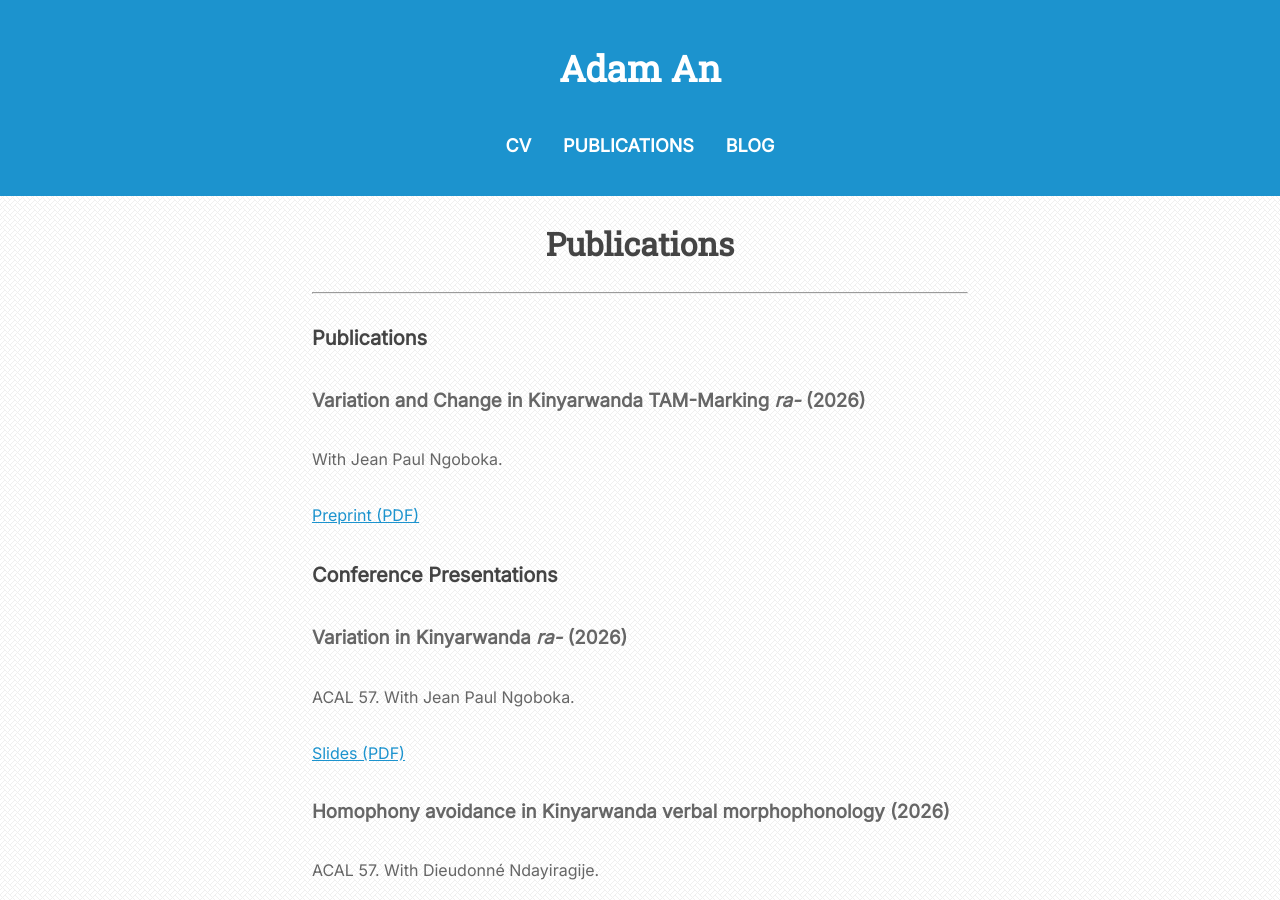
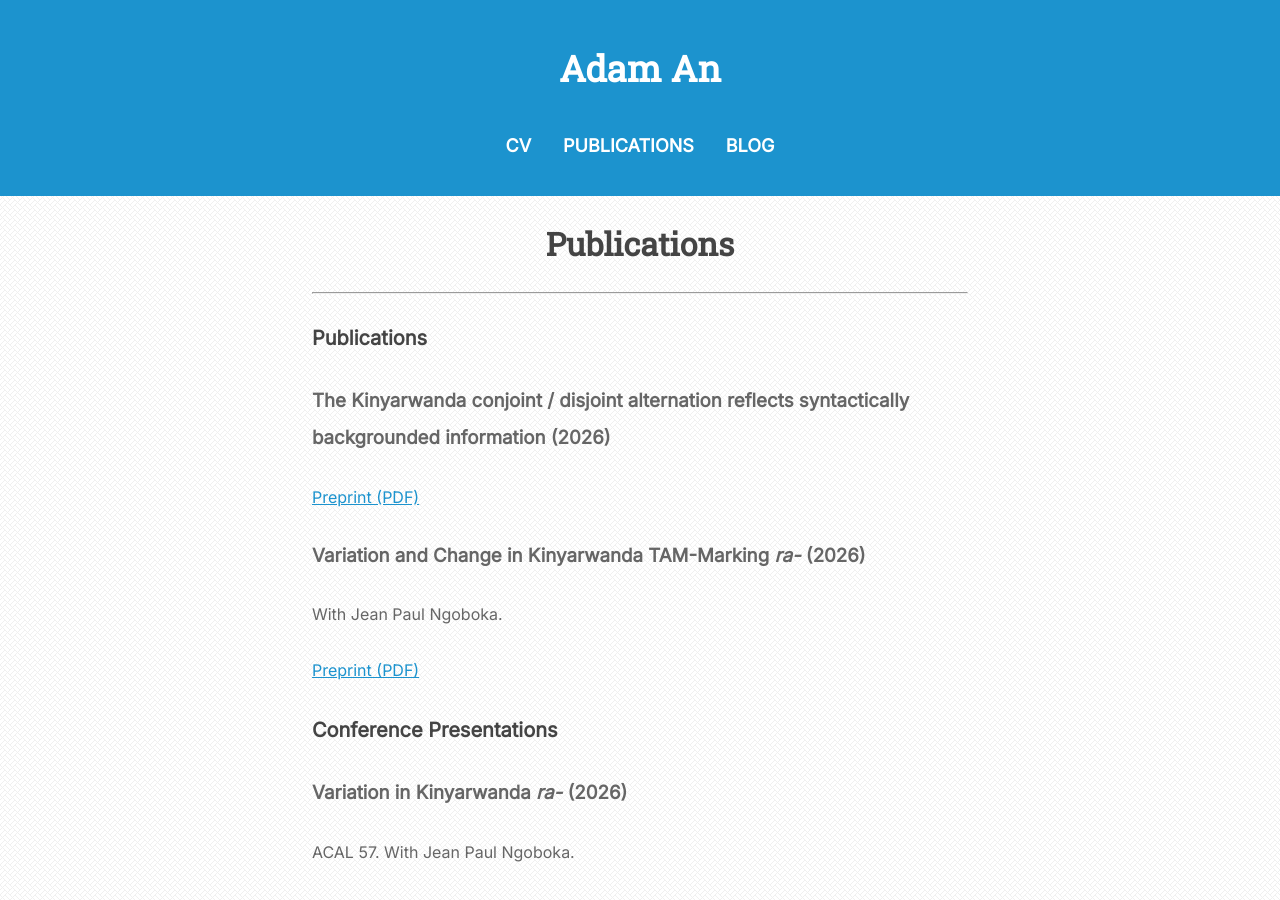
Before and after one commit to adamanlx/adamanlx.github.io, a Jekyll site: the page built from publications.md, in a window 1280 px wide and 900 px high. Built offline with Jekyll 4.4.1, drawn with Linux system fonts in a browser that asks for light colours.

Commit message:
add syntax preprint

```diff
--- a/publications.md
+++ b/publications.md
@@ -4,6 +4,10 @@ title: Publications
 ---
 
 ## Publications
+
+### The Kinyarwanda conjoint / disjoint alternation reflects syntactically backgrounded information (2026)
+
+[Preprint (PDF)](/pub/2026-syntax-preprint.pdf)
 
 ### Variation and Change in Kinyarwanda TAM-Marking *ra-* (2026)
 
```
Also changed, not shown: 1 other file.
